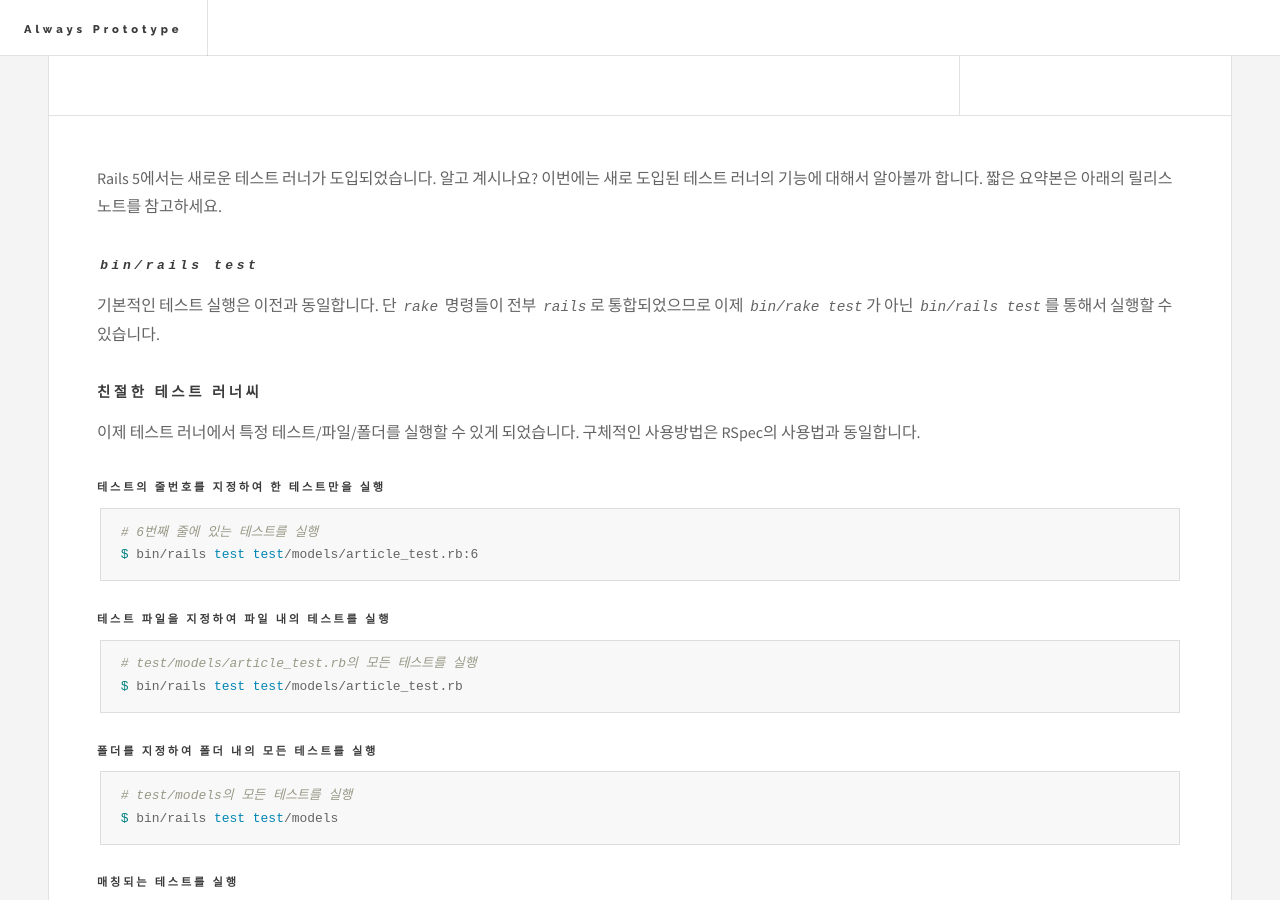
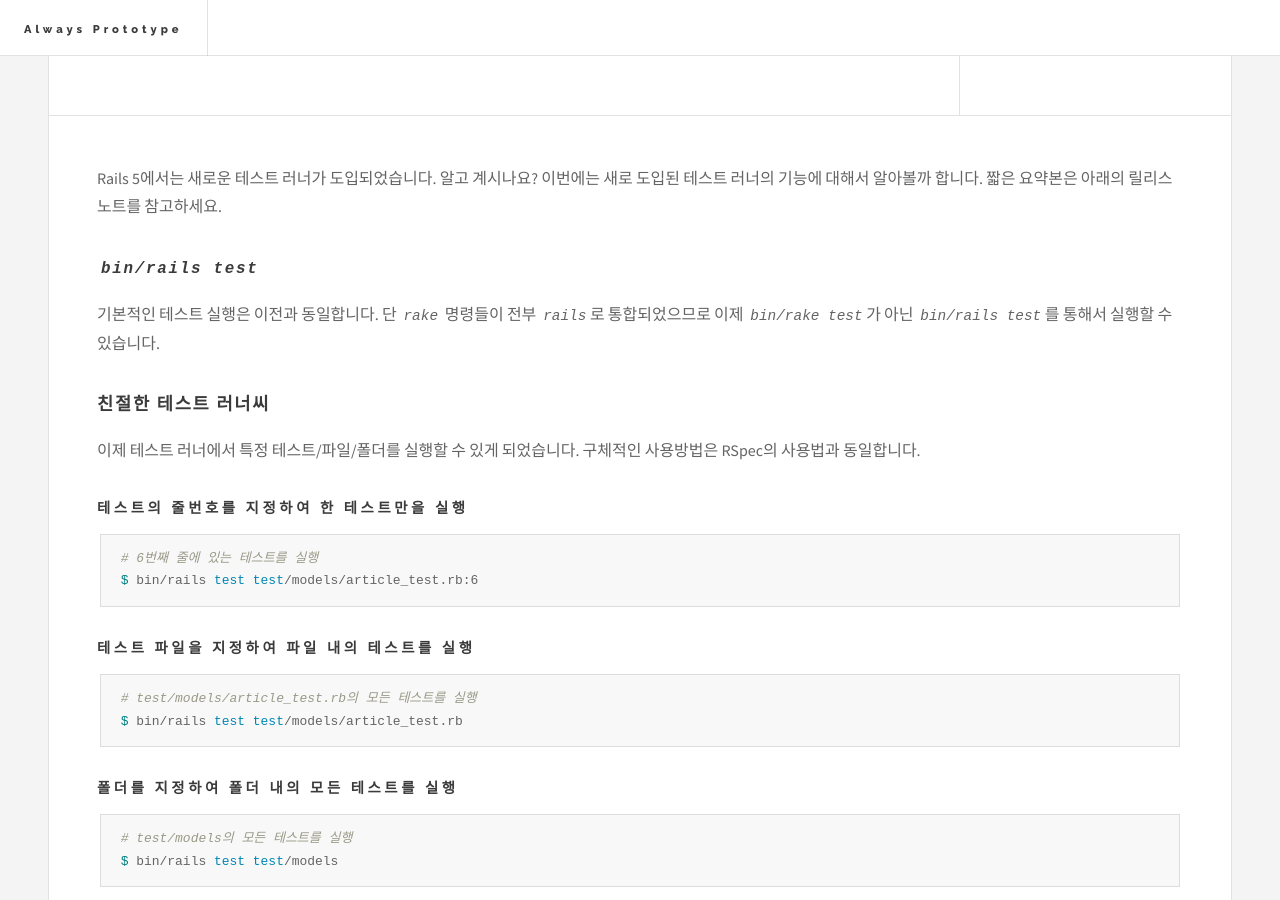
Before and after one commit to riseshia/archived-riseshia-github-io, a Jekyll site: the page built from _posts/2016-08-31-new-rails-test-runner.md, in a window 1280 px wide and 900 px high, scrolled down 388 px. Built offline with Jekyll 4.4.1, drawn with Linux system fonts in a browser that asks for light colours.

````diff
--- a/_posts/2016-08-31-new-rails-test-runner.md
+++ b/_posts/2016-08-31-new-rails-test-runner.md
@@ -8,51 +8,51 @@ categories:
 Rails 5에서는 새로운 테스트 러너가 도입되었습니다. 알고 계시나요?
 이번에는 새로 도입된 테스트 러너의 기능에 대해서 알아볼까 합니다. 짧은 요약본은 아래의 릴리스 노트를 참고하세요.
 
-### `bin/rails test`
+## `bin/rails test`
 
 기본적인 테스트 실행은 이전과 동일합니다. 단 `rake` 명령들이 전부 `rails`로 통합되었으므로
 이제 `bin/rake test`가 아닌 `bin/rails test`를 통해서 실행할 수 있습니다.
 
-### 친절한 테스트 러너씨
+## 친절한 테스트 러너씨
 
 이제 테스트 러너에서 특정 테스트/파일/폴더를 실행할 수 있게 되었습니다. 구체적인 사용방법은 RSpec의 사용법과 동일합니다.
 
-#### 테스트의 줄번호를 지정하여 한 테스트만을 실행
+### 테스트의 줄번호를 지정하여 한 테스트만을 실행
 
 ```bash
 # 6번째 줄에 있는 테스트를 실행
 $ bin/rails test test/models/article_test.rb:6
 ```
 
-#### 테스트 파일을 지정하여 파일 내의 테스트를 실행
+### 테스트 파일을 지정하여 파일 내의 테스트를 실행
 
 ```bash
 # test/models/article_test.rb의 모든 테스트를 실행
 $ bin/rails test test/models/article_test.rb
 ```
 
-#### 폴더를 지정하여 폴더 내의 모든 테스트를 실행
+### 폴더를 지정하여 폴더 내의 모든 테스트를 실행
 
 ```bash
 # test/models의 모든 테스트를 실행
 $ bin/rails test test/models
 ```
 
-#### 매칭되는 테스트를 실행
+### 매칭되는 테스트를 실행
 
 ```bash
 # test_the_truth라는 문자열과 테스트 이름이 매칭되는 모든 테스트를 실행
 $ bin/rails test -n test_the_truth
 ```
 
-#### 매칭되지 않는 테스트만을 실행
+### 매칭되지 않는 테스트만을 실행
 
 ```bash
 # test_the_truth라는 문자열과 테스트 이름이 매칭되지 않는 모든 테스트를 실행
 $ bin/rails test --exclude test_the_truth
 ```
 
-#### 실패한 경우에 보여주는 메시지가 개선되었습니다.
+### 실패한 경우에 보여주는 메시지가 개선되었습니다.
 
 실패한 테스트를 곧장 재실행할 수 있게 되었습니다. 이예이!
 
@@ -75,14 +75,14 @@ Finished in 0.023918s, 41.8090 runs/s, 41.8090 assertions/s.
 1 runs, 1 assertions, 1 failures, 0 errors, 0 skips
 ```
 
-### 새로운 실행 옵션
+## 새로운 실행 옵션
 
 - `--environment`, `-e` 옵션을 사용해 테스트가 실행될 환경을 지정할 수 있습니다.
 - `--backtrace`, `-b` 옵션을 사용하면 예외에 대한 전체 백트레이스를 얻을 수 있습니다.
 - `--defer-output`, `-d` 옵션을 켜면 테스트가 완료될때까지 메시지 출력을 미룹니다.
 - `--fail-fast`, `-f` 옵션을 켜면 실패했을 때에 곧바로 테스트를 정지할 수 있습니다.
 
-### 결론
+## 결론
 
 레일스를 개발하며 Minitest를 쓸지, Rspec을 쓸지 고민하는 경우가 꽤 있습니다.
 이 둘을 비교할 때에 Minitest를 사용하는 경우의 단점으로 많이 나오는 이야기 중 하나는 단일 테스트,
@@ -91,7 +91,7 @@ Finished in 0.023918s, 41.8090 runs/s, 41.8090 assertions/s.
 
 Minitest, 한 번 써보지 않으실래요? XD
 
-### 참고자료
+## 참고자료
 
 - [Rails 5 릴리스 노트](http://guides.rorlab.org/5_0_release_notes.html#테스트-러너)
 - [Rails Guide - 테스트하기](http://guides.rorlab.org/testing.html#레일스-테스트-러너)
````
